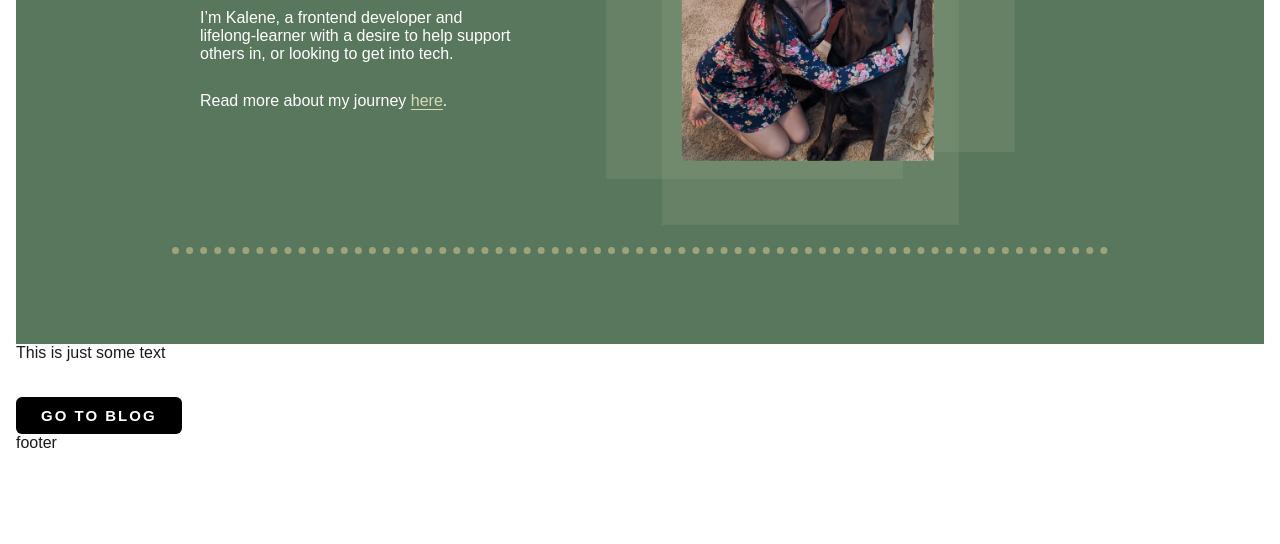
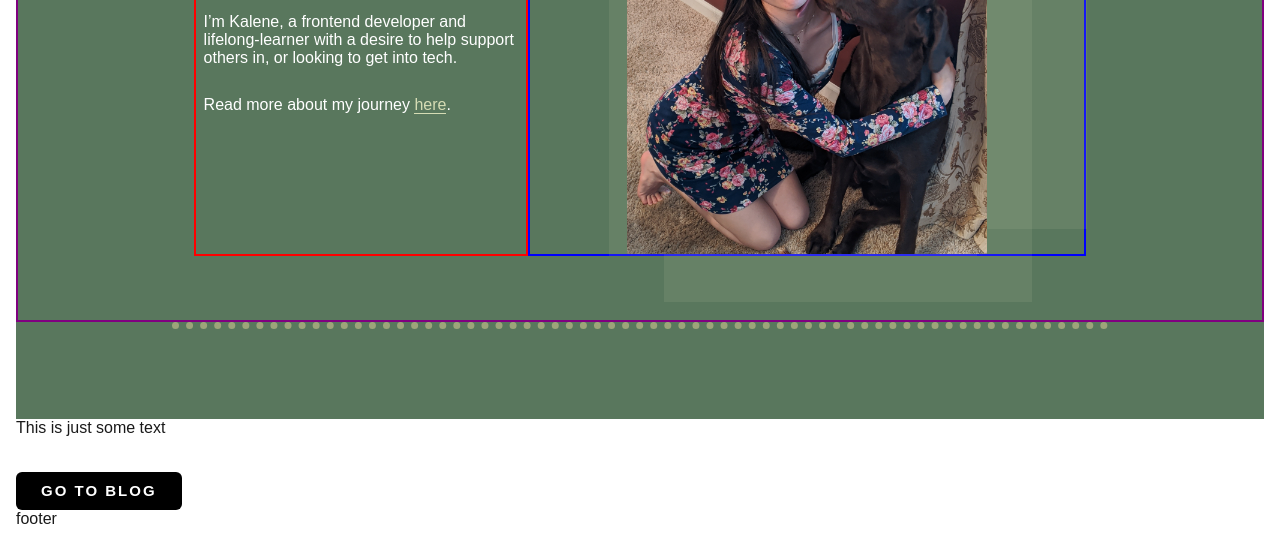
Before and after one commit to kalenenc/kalene-gatsby-personal-website, a Gatsby site: page / in a window 1280 px wide. Shown: the part 321-865 px from the top of the page. Before the commit the page ends 800 px from the top, so only its background shows below. Built offline with nearby package versions, Linux system fonts and the light colour scheme; Gatsby itself is replaced by a stand-in of ours; some packages are replaced by stand-ins of ours.

Commit message:
adjusts image size in header

```diff
--- a/src/components/header.js
+++ b/src/components/header.js
@@ -52,7 +52,7 @@ function Header() {
                             <rect width={svgSize} height={svgSize} fill="var(--light-olive)" />
                         </svg>
                     </div>
-                    <img style={{width: `${svgSize * 0.85}px`}} ref={imageRef} src={MeAndReese} alt="Kalene and her dog, Reese."/>
+                    <img ref={imageRef} src={MeAndReese} alt="Kalene and her dog, Reese."/>
 
                 </div>
             </div>
--- a/src/components/style-modules/header.module.css
+++ b/src/components/style-modules/header.module.css
@@ -8,36 +8,39 @@ h2 {
 }
 
 .header__description_container {
-  /* border: 2px solid purple; */
+  border: 2px solid purple;
   padding: 4rem;
   display: grid;
   grid-template-columns: 30% 50%;
   justify-content: center;
-  overflow: hidden;
 }
 
 .header__description {
-  /* border: 2px solid red; */
+  border: 2px solid red;
   padding: var(--xs-spacing);
   padding-bottom: 2.8rem;
 }
 
 .header__image_container {
-  /* border: 2px solid blue; */
+  border: 2px solid blue;
   position: relative;
 }
 
 .header__image_container img {
-  position: absolute;
+  width: 65%;
+  margin: 0 auto;
+  display: block;
+  position: relative;
+  /* position: absolute;
   top: 50%;
   left: 50%;
-  transform: translate(-50%, -50%);
+  transform: translate(-50%, -50%); */
 }
 
 .svg__container {
   display: block;
   position: relative;
-  /* border: 2px solid orange; */
+  border: 2px solid orange;
   bottom: 0;
   left: 0;
 }
```
